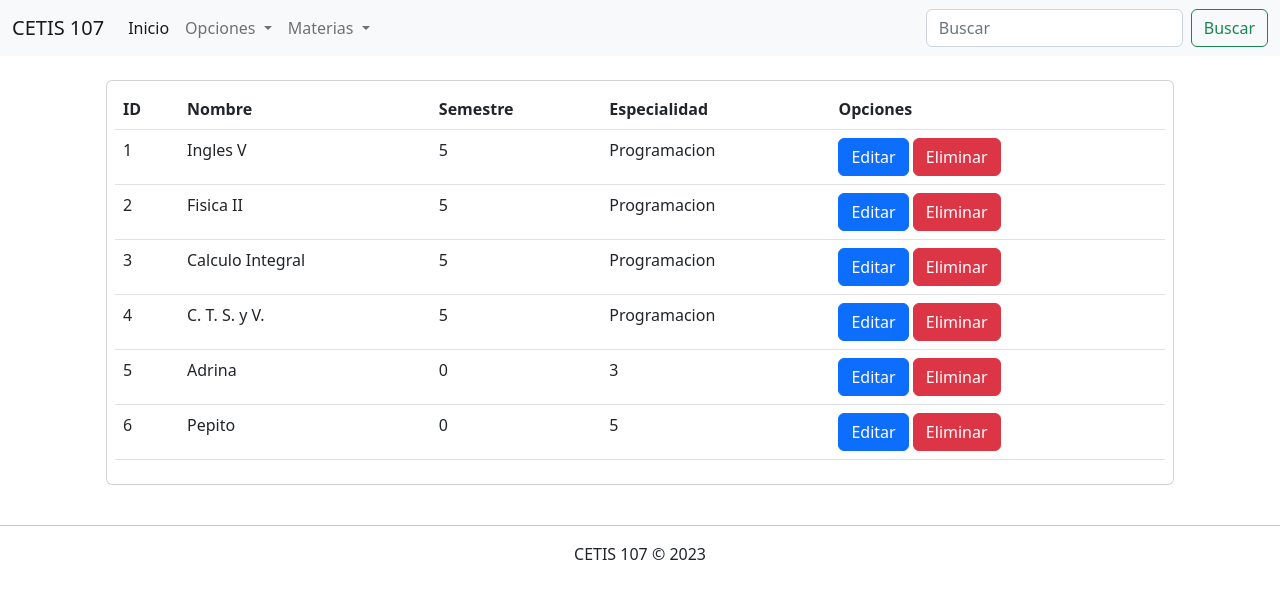
After one commit to Octavioo5/webybasedatos2023, a PHP site: page /consultarMaterias.php in a window 1280 px wide. The commit adds this page. Shown: the top 599 px of the page. Run offline with PHP 8.4, Linux system fonts and the light colour scheme; data comes from the database, SQL or seed files in the repository; both versions use the stored data as it was after the commit.

Commit message:
7/11/2023

```diff
--- /dev/null
+++ b/parcial3/consultarMaterias.php
@@ -0,0 +1,66 @@
+<!DOCTYPE html>
+<html lang="en">
+<head>
+    <meta charset="UTF-8">
+    <meta name="viewport" content="width=device-width, initial-scale=1.0">
+    <title>Consultar Materias</title>
+    <link rel="stylesheet" href="css/bootstrap.css">
+    <script src="code.jquery.com_jquery-3.7.1.js"></script>
+</head>
+<body>
+
+<?php
+        include 'menu.php';
+        include 'conexion2.php';
+
+        $sql = "SELECT * FROM materias";
+        $datos = $conexion->query($sql);
+    ?>
+
+<div class="container">
+        <div class="row">
+            <div class="col-12">
+                <?php if($datos->num_rows > 0){ ?>
+                    <div class="table-responsive card m-4 p-2">
+                        <table class="table table-hover">
+                            <thead>
+                                <tr>
+                                    <th>ID</th>
+                                    <th>Nombre</th>
+                                    <th>Semestre</th>
+                                    <th>Especialidad</th>
+                                    <th>Opciones</th>
+                                </tr>
+                            </thead>
+                            <tbody>
+                                <?php while($registro = $datos->fetch_assoc()){ ?>
+                                    <tr>
+                                        <td><?php echo $registro["id"]; ?></td>
+                                        <td><?php echo $registro["nombre"]; ?></td>
+                                        <td><?php echo $registro["semestre"]; ?></td>
+                                        <td><?php echo $registro["especialidad"]; ?></td>
+                                        <td>
+                                            <a href="" class="btn btn-xs btn-primary">Editar</a>
+                                            <a href="eliminarMaterias.php?id=<?php echo $registro["id"]?>" class="btn btn-xs btn-danger">Eliminar</a>
+                                        </td>
+                                    </tr>
+                                <?php }?>
+                            </tbody>
+                        </table>
+                    </div>
+                <?php } else{ ?>
+                    <h2 class="m-4">No Existe datos en alumnos en la base de datos</h2>
+                <?php } ?>
+            </div>
+        </div>
+    </div>
+
+
+<footer class="text-center">
+        <hr>
+        CETIS 107 &copy; 2023
+    </footer>
+
+    <script src="js/bootstrap.bundle.js"></script>
+</body>
+</html>
--- a/parcial3/registrarMaterias.php
+++ b/parcial3/registrarMaterias.php
@@ -14,7 +14,7 @@
     <div class="container">
         <div class="row">
             <div class="col-12 card p-4">
-                <form action="">
+                <form action="guardarMaterias.php" method="post" >
                     <div class="form-group">
                         <label for="">Nombre:</label>
                         <input type="text" class="form-control" name="nombre" placeholder="Teclea la Materia">
@@ -35,9 +35,10 @@
                     <option value="OFIMATICA">OFIMATICA</option>
                     </select>
                     </div>
-                    </div>
+                    <div>
                     <input type="submit" class="btn btn-primary">
                     <a href="registrarMaterias.php" class="btn btn-danger">Cancelar</a>
+                    </div>
                 </form>
             </div>
         </div>
```
Also changed, not shown: parcial3/cetis107.sql (+38 -1 lines), parcial3/guardarMaterias.php (added, +17 -0 lines).
